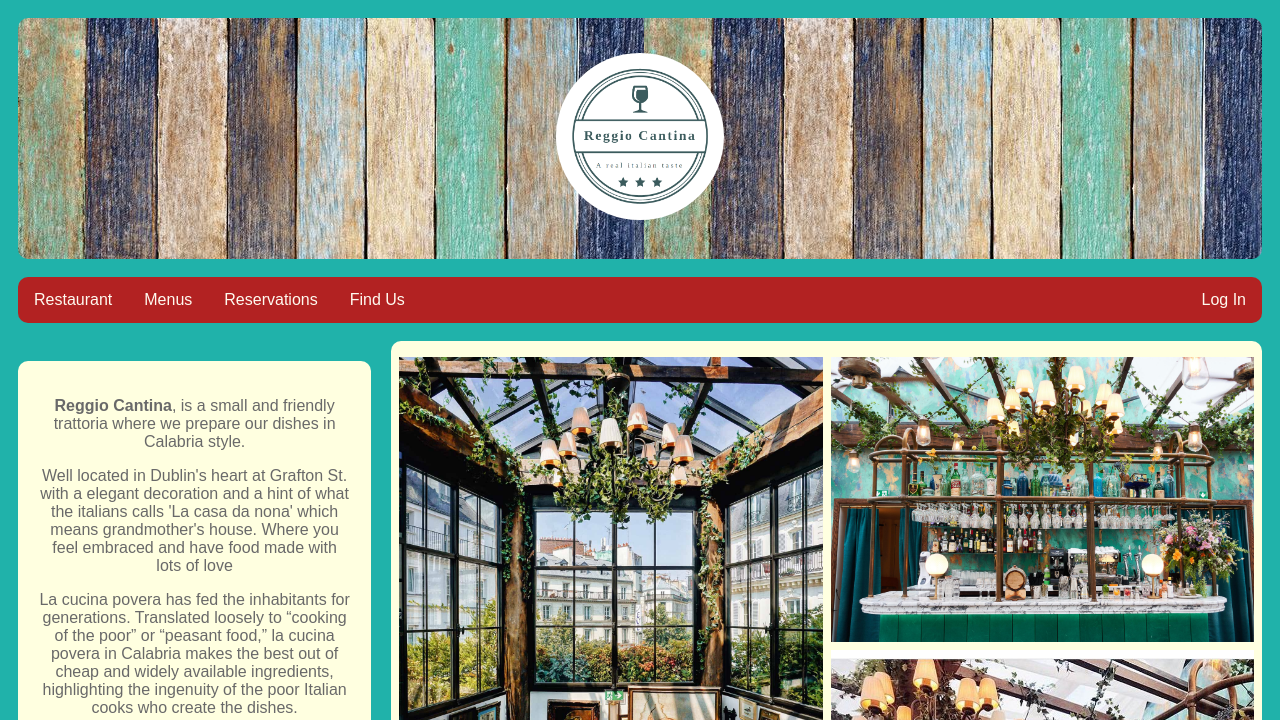
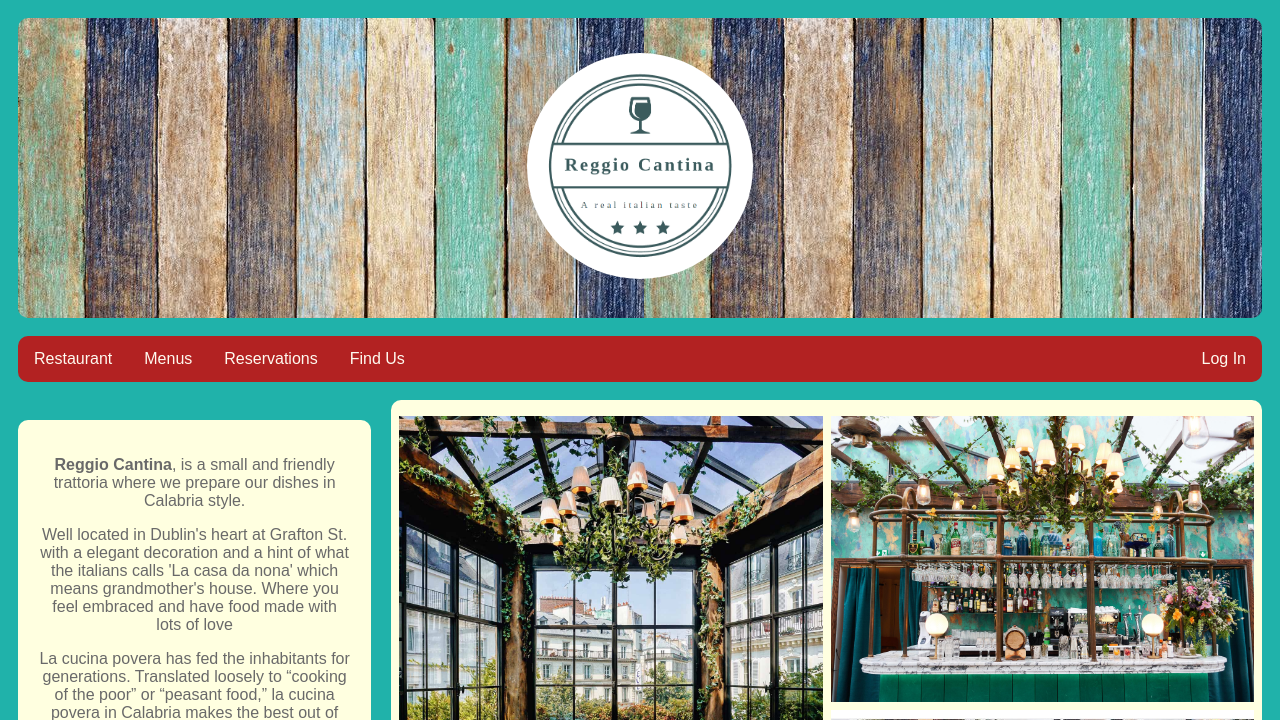
Before and after one commit to Wellington-Nodari/reggio-cantina, a Flask app: page /restaurant in a window 1280 px wide. Shown: the top 720 px of the page. Run offline with Flask 2, Linux system fonts and the light colour scheme; some libraries are stand-ins or nearby versions.

Commit message:
CSS header img and logo features

```diff
--- a/static/home.css
+++ b/static/home.css
@@ -19,8 +19,10 @@ body {
 
 .header img {
   padding: 5px;
-  width: 100%;
+  width:20%;
+  height:20%;
   border-radius: 100%;
+  position: relative;
 }
 
 /* Style the top navigation bar */
--- a/templates/adm_menu.html
+++ b/templates/adm_menu.html
@@ -4,6 +4,7 @@
         <title>Reggio Cantina</title>
         <link rel="shortcut icon" href="/static/img/logo.jpg.png">
         <link rel="stylesheet" href="https://cdnjs.cloudflare.com/ajax/libs/font-awesome/4.7.0/css/font-awesome.min.css">
+        <meta name="viewport" content="width=device-width, initial-scale=0.5">
         <link rel="stylesheet" type="text/css" href="../static/home.css">
     <style>
 
@@ -12,7 +13,7 @@
     <body>
         <div class="header">
           <a href="admin">
-              <img src="/static/img/logo.jpg.png" alt="Restaurants Logo" style="width:15%;height:15%;padding:5px">
+              <img src="/static/img/logo.jpg.png" alt="Restaurants Logo">
           </a>
         </div><br>
 
--- a/templates/findus.html
+++ b/templates/findus.html
@@ -4,6 +4,7 @@
         <title>Reggio Cantina</title>
         <link rel="shortcut icon" href="/static/img/logo.jpg.png">
         <link rel="stylesheet" href="https://cdnjs.cloudflare.com/ajax/libs/font-awesome/4.7.0/css/font-awesome.min.css">
+        <meta name="viewport" content="width=device-width, initial-scale=0.5">
         <link rel="stylesheet" type="text/css" href="../static/home.css">
     <style>
 
@@ -11,8 +12,8 @@
     </head>
         <body>
 
-        <div class="header" style="background-image: url(/static/img/banner-bg1.jpg); border-radius: 10px;">
-          <a href="/"><img src="/static/img/logo.jpg.png" alt="Restaurants Bar" style="width:15%;height:15%; padding: 5px"></a>
+        <div class="header">
+          <a href="/"><img src="/static/img/logo.jpg.png" alt="Restaurants Logo"></a>
         </div><br>
 
         <div class="topnav">
--- a/templates/floor.html
+++ b/templates/floor.html
@@ -4,6 +4,7 @@
         <title>Reggio Cantina</title>
         <link rel="shortcut icon" href="/static/img/logo.jpg.png">
         <link rel="stylesheet" href="https://cdnjs.cloudflare.com/ajax/libs/font-awesome/4.7.0/css/font-awesome.min.css">
+        <meta name="viewport" content="width=device-width, initial-scale=0.5">
         <link rel="stylesheet" type="text/css" href="../static/home.css">
     <style>
 
@@ -11,8 +12,8 @@
     </head>
     <body>
 
-        <div class="header" style="background-image: url(/static/img/banner-bg1.jpg); border-radius: 10px;">
-          <a href="/"><img src="/static/img/logo.jpg.png" alt="Restaurants Bar" style="width:20%;height:20%; padding: 5px"></a>
+        <div class="header">
+          <a href="/"><img src="/static/img/logo.jpg.png" alt="Restaurants Logo"></a>
         </div><br>
 
         <div class="topnav">
--- a/templates/home.html
+++ b/templates/home.html
@@ -4,6 +4,7 @@
         <title>Reggio Cantina</title>
         <link rel="shortcut icon" href="/static/img/logo.jpg.png">
         <link rel="stylesheet" href="https://cdnjs.cloudflare.com/ajax/libs/font-awesome/4.7.0/css/font-awesome.min.css">
+        <meta name="viewport" content="width=device-width, initial-scale=0.5">
         <link rel="stylesheet" type="text/css" href="../static/home.css">
 
     <style>
@@ -12,8 +13,8 @@
     </head>
         <body>
 
-        <div class="header" style="background-image: url(/static/img/banner-bg1.jpg); border-radius: 10px;">
-          <a href="/"><img src="/static/img/logo.jpg.png" alt="Restaurants Bar" style="width:20%;height:20%; padding: 5px"></a>
+        <div class="header">
+          <a href="/"><img src="/static/img/logo.jpg.png" alt="Restaurants Logo"></a>
         </div><br>
 
         <div id="errorMsg">
--- a/templates/kitchen.html
+++ b/templates/kitchen.html
@@ -4,6 +4,7 @@
         <title>Reggio Cantina</title>
         <link rel="shortcut icon" href="/static/img/logo.jpg.png">
         <link rel="stylesheet" href="https://cdnjs.cloudflare.com/ajax/libs/font-awesome/4.7.0/css/font-awesome.min.css">
+        <meta name="viewport" content="width=device-width, initial-scale=0.5">
         <link rel="stylesheet" type="text/css" href="../static/home.css">
     <style>
 
@@ -11,8 +12,8 @@
     </head>
     <body>
 
-        <div class="header" style="background-image: url(/static/img/banner-bg1.jpg); border-radius: 10px;">
-          <a href="/"><img src="/static/img/logo.jpg.png" alt="Restaurants Bar" style="width:20%;height:20%; padding: 5px"></a>
+        <div class="header">
+          <a href="/"><img src="/static/img/logo.jpg.png" alt="Restaurants Logo"></a>
         </div><br>
 
         <div class="topnav">
--- a/templates/login.html
+++ b/templates/login.html
@@ -4,6 +4,7 @@
         <title>Reggio Cantina</title>
         <link rel="shortcut icon" href="/static/img/logo.jpg.png">
         <link rel="stylesheet" href="https://cdnjs.cloudflare.com/ajax/libs/font-awesome/4.7.0/css/font-awesome.min.css">
+        <meta name="viewport" content="width=device-width, initial-scale=0.5">
         <link rel="stylesheet" type="text/css" href="../static/home.css">
     <style>
 
@@ -11,8 +12,8 @@
     </head>
         <body>
 
-        <div class="header" style="background-image: url(/static/img/banner-bg1.jpg); border-radius: 10px;">
-          <a href="/"><img src="/static/img/logo.jpg.png" alt="Restaurants Bar" style="width:15%;height:15%; padding: 5px"></a>
+        <div class="header">
+          <a href="/"><img src="/static/img/logo.jpg.png" alt="Restaurants Bar"></a>
         </div><br>
 
         <div class="topnav">
--- a/templates/menu.html
+++ b/templates/menu.html
@@ -4,6 +4,7 @@
         <title>Reggio Cantina</title>
         <link rel="shortcut icon" href="/static/img/logo.jpg.png">
         <link rel="stylesheet" href="https://cdnjs.cloudflare.com/ajax/libs/font-awesome/4.7.0/css/font-awesome.min.css">
+        <meta name="viewport" content="width=device-width, initial-scale=0.5">
         <link rel="stylesheet" type="text/css" href="../static/home.css">
     <style>
 
@@ -12,7 +13,7 @@
         <body>
 
         <div class="header">
-          <a href="/"><img src="/static/img/logo.jpg.png" alt="Restaurants Bar" style="width:15%;height:15%; padding: 5px"></a>
+          <a href="/"><img src="/static/img/logo.jpg.png" alt="Restaurants Bar"></a>
         </div><br>
 
         <div class="topnav">
--- a/templates/reservation.html
+++ b/templates/reservation.html
@@ -4,6 +4,7 @@
         <title>Reggio Cantina</title>
         <link rel="shortcut icon" href="/static/img/logo.jpg.png">
         <link rel="stylesheet" href="https://cdnjs.cloudflare.com/ajax/libs/font-awesome/4.7.0/css/font-awesome.min.css">
+        <meta name="viewport" content="width=device-width, initial-scale=0.5">
         <link rel="stylesheet" type="text/css" href="../static/home.css">
     <style>
 
@@ -11,8 +12,8 @@
     </head>
         <body>
 
-        <div class="header" style="background-image: url(/static/img/banner-bg1.jpg); border-radius: 10px;">
-          <a href="/"><img src="/static/img/logo.jpg.png" alt="Restaurants Bar" style="width:15%;height:15%; padding: 5px"></a>
+        <div class="header">
+          <a href="/"><img src="/static/img/logo.jpg.png" alt="Restaurants Logo"></a>
         </div><br>
 
         <div class="topnav">
--- a/templates/restaurant.html
+++ b/templates/restaurant.html
@@ -4,7 +4,7 @@
         <title>Reggio Cantina</title>
         <link rel="shortcut icon" href="/static/img/logo.jpg.png">
         <link rel="stylesheet" href="https://cdnjs.cloudflare.com/ajax/libs/font-awesome/4.7.0/css/font-awesome.min.css">
-        <meta name="viewport" content="width=device-width, initial-scale=1.0">
+        <meta name="viewport" content="width=device-width, initial-scale=0.5">
         <link rel="stylesheet" type="text/css" href="../static/home.css">
     <style>
 
@@ -12,8 +12,8 @@
     </head>
         <body>
 
-        <div class="header" style="background-image: url(/static/img/banner-bg1.jpg); border-radius: 10px;">
-          <a href="/"><img src="/static/img/logo.jpg.png" alt="Restaurants Bar" style="width:15%;height:15%; padding: 5px"></a>
+        <div class="header">
+          <a href="/"><img src="/static/img/logo.jpg.png" alt="Restaurants Logo"></a>
         </div><br>
 
         <div class="topnav">
--- a/templates/signup.html
+++ b/templates/signup.html
@@ -4,6 +4,7 @@
         <title>Reggio Cantina</title>
         <link rel="shortcut icon" href="/static/img/logo.jpg.png">
         <link rel="stylesheet" href="https://cdnjs.cloudflare.com/ajax/libs/font-awesome/4.7.0/css/font-awesome.min.css">
+        <meta name="viewport" content="width=device-width, initial-scale=0.5">
         <link rel="stylesheet" type="text/css" href="../static/home.css">
     <style>
 
@@ -11,8 +12,8 @@
     </head>
         <body>
 
-        <div class="header" style="background-image: url(/static/img/banner-bg1.jpg); border-radius: 10px;">
-          <a href="/"><img src="/static/img/logo.jpg.png" alt="Restaurants Bar" style="width:15%;height:15%; padding: 5px"></a>
+        <div class="header">
+          <a href="/"><img src="/static/img/logo.jpg.png" alt="Restaurants Bar"></a>
         </div><br>
 
         <div class="topnav">
--- a/templates/staff.html
+++ b/templates/staff.html
@@ -4,6 +4,7 @@
         <title>Reggio Cantina</title>
         <link rel="shortcut icon" href="/static/img/logo.jpg.png">
         <link rel="stylesheet" href="https://cdnjs.cloudflare.com/ajax/libs/font-awesome/4.7.0/css/font-awesome.min.css">
+        <meta name="viewport" content="width=device-width, initial-scale=0.5">
         <link rel="stylesheet" type="text/css" href="../static/home.css">
     <style>
 
```
Also changed, not shown: templates/adm_page.html (+9 -8 lines).
